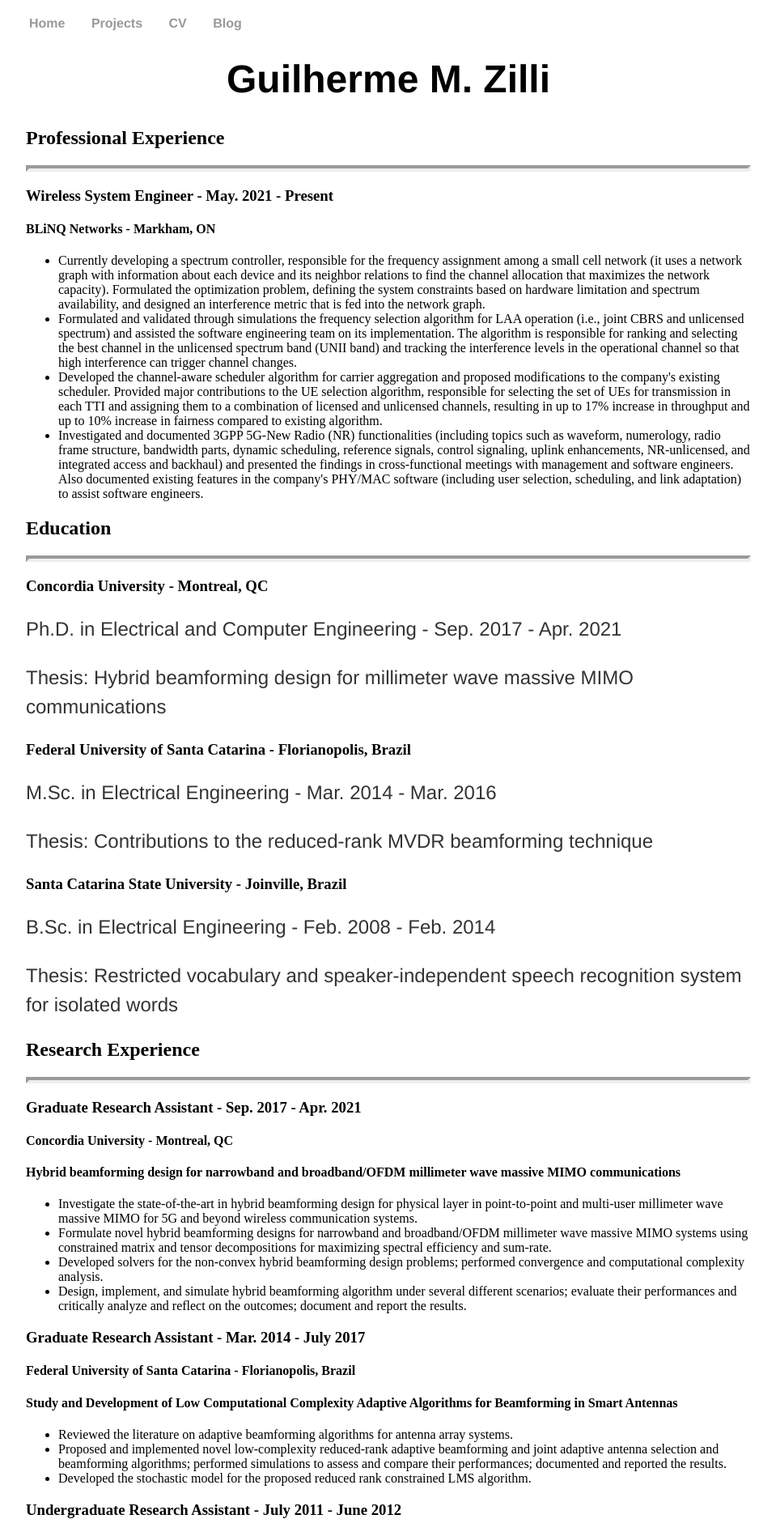
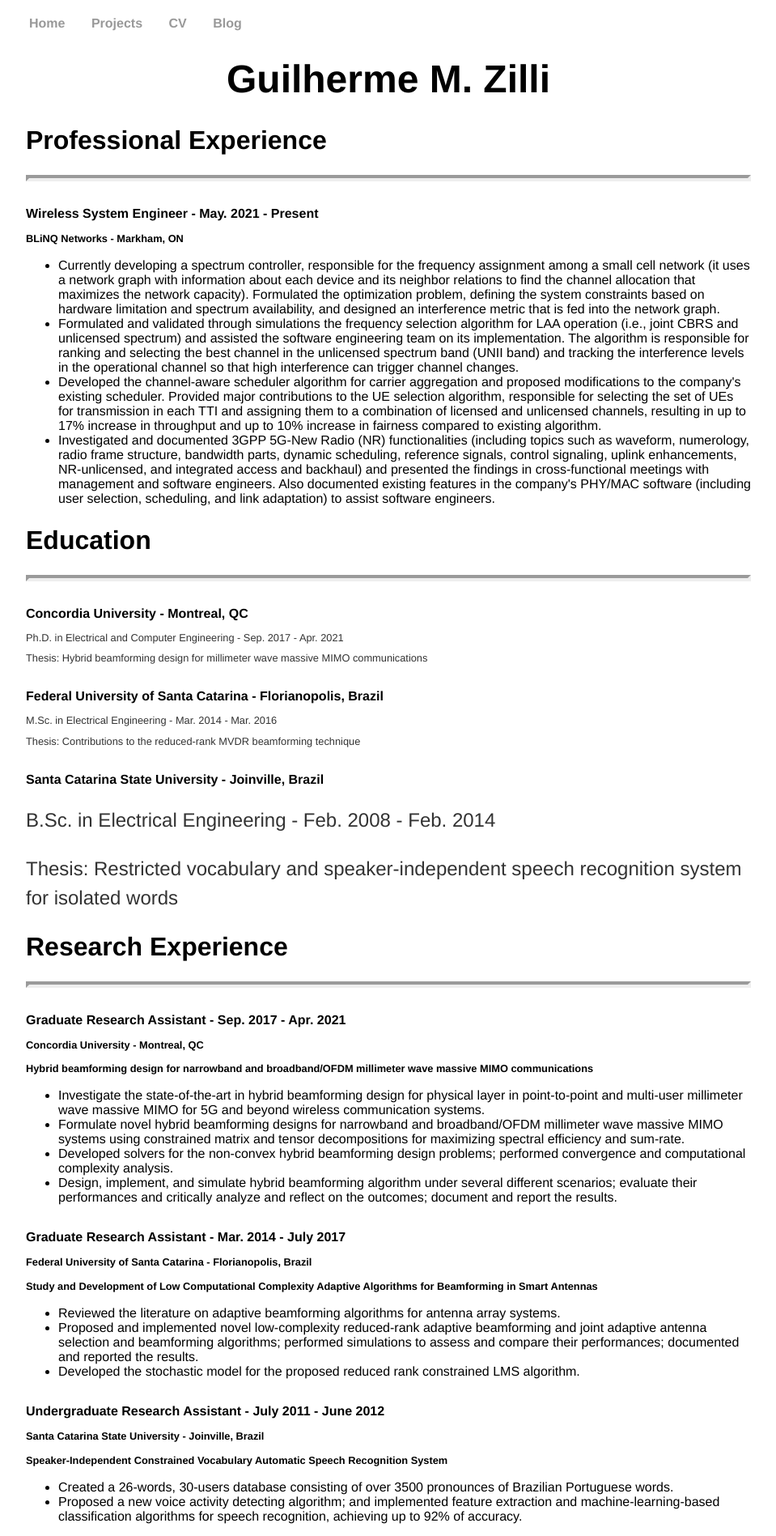
Before and after one commit to zilligm/zilligm.github.io, a Jekyll site: the page built from cv/index.html, in a window 1280 px wide. Shown: the top 1897 px of the page at 81% size, without its empty margins (160-1119 px from the left). Built offline with Jekyll 4.4.1, drawn with Linux system fonts in a browser that asks for light colours.

Commit message:
Update index.html

```diff
--- a/cv/index.html
+++ b/cv/index.html
@@ -4,13 +4,13 @@ title: Guilherme Zilli
 ---
 
 <div class="blurb">
-	<h1 style="text-align: center;">Guilherme M. Zilli</h1>
+	<h1 class="cv" style="text-align: center;">Guilherme M. Zilli</h1>
 
-		<h2>Professional Experience</h2>
+		<h2 class="cv">Professional Experience</h2>
 		<hr />
-			<h3>Wireless System Engineer - May. 2021 - Present</h3>
-				<h4>BLiNQ Networks - Markham, ON</h4>
-				<ul>
+			<h3 class="cv">Wireless System Engineer - May. 2021 - Present</h3>
+				<h4 class="cv">BLiNQ Networks - Markham, ON</h4>
+				<ul class="cv">
 					<li>Currently developing a spectrum controller, responsible for the frequency assignment among a small cell
 						network (it uses a network graph with information about each device and its neighbor relations to find
 						the channel allocation that maximizes the network capacity). Formulated the optimization problem, defining
@@ -32,27 +32,27 @@ title: Guilherme Zilli
 						(including user selection, scheduling, and link adaptation) to assist software engineers.</li>
 				</ul>
 
-		<h2>Education</h2>
+		<h2 class="cv">Education</h2>
 		<hr />
 
-			<h3>Concordia University - Montreal, QC</h3>
-				<p>Ph.D. in Electrical and Computer Engineering - Sep. 2017 - Apr. 2021</p>
-				<p>Thesis: Hybrid beamforming design for millimeter wave massive MIMO communications</p>
+			<h3 class="cv">Concordia University - Montreal, QC</h3>
+				<p class="cv">Ph.D. in Electrical and Computer Engineering - Sep. 2017 - Apr. 2021</p>
+				<p class="cv">Thesis: Hybrid beamforming design for millimeter wave massive MIMO communications</p>
 
-			<h3>Federal University of Santa Catarina - Florianopolis, Brazil</h3>
-				<p>M.Sc. in Electrical Engineering - Mar. 2014 - Mar. 2016</p>
-				<p>Thesis: Contributions to the reduced-rank MVDR beamforming technique</p>
+			<h3 class="cv">Federal University of Santa Catarina - Florianopolis, Brazil</h3>
+				<p class="cv">M.Sc. in Electrical Engineering - Mar. 2014 - Mar. 2016</p>
+				<p class="cv">Thesis: Contributions to the reduced-rank MVDR beamforming technique</p>
 
-			<h3>Santa Catarina State University - Joinville, Brazil</h3>
+			<h3 class="cv">Santa Catarina State University - Joinville, Brazil</h3>
 				<p>B.Sc. in Electrical Engineering - Feb. 2008 - Feb. 2014</p>
 				<p>Thesis: Restricted vocabulary and speaker-independent speech recognition system for isolated words</p>
 
-		<h2>Research Experience</h2>
+		<h2 class="cv">Research Experience</h2>
 		<hr />
-			<h3>Graduate Research Assistant - Sep. 2017 - Apr. 2021</h3>
-				<h4>Concordia University - Montreal, QC</h4>
-				<h4>Hybrid beamforming design for narrowband and broadband/OFDM millimeter wave massive MIMO communications</h4>
-				<ul>
+			<h3 class="cv">Graduate Research Assistant - Sep. 2017 - Apr. 2021</h3>
+				<h4 class="cv">Concordia University - Montreal, QC</h4>
+				<h4 class="cv">Hybrid beamforming design for narrowband and broadband/OFDM millimeter wave massive MIMO communications</h4>
+				<ul class="cv">
 					<li>Investigate the state-of-the-art in hybrid beamforming design for physical layer in point-to-point
 						and multi-user millimeter wave massive MIMO for 5G and beyond wireless communication systems.</li>
 					<li>Formulate novel hybrid beamforming designs for narrowband and broadband/OFDM millimeter wave massive MIMO
@@ -64,39 +64,39 @@ title: Guilherme Zilli
 						results.</li>
 				</ul>
 
-			<h3>Graduate Research Assistant - Mar. 2014 - July 2017</h3>
-				<h4>Federal University of Santa Catarina - Florianopolis, Brazil</h4>
-				<h4>Study and Development of Low Computational Complexity Adaptive Algorithms for Beamforming in Smart Antennas</h4>
-				<ul>
+			<h3 class="cv">Graduate Research Assistant - Mar. 2014 - July 2017</h3>
+				<h4 class="cv" class="cv">Federal University of Santa Catarina - Florianopolis, Brazil</h4>
+				<h4 class="cv">Study and Development of Low Computational Complexity Adaptive Algorithms for Beamforming in Smart Antennas</h4>
+				<ul class="cv">
 					<li>Reviewed the literature on adaptive beamforming algorithms for antenna array systems.</li>
 					<li>Proposed and implemented novel low-complexity reduced-rank adaptive beamforming and joint adaptive antenna
 						selection and beamforming algorithms; performed simulations to assess and compare their performances;
 						documented and reported the results.</li>
 					<li>Developed the stochastic model for the proposed reduced rank constrained LMS algorithm.</li>
 				</ul>
-			<h3>Undergraduate Research Assistant - July 2011 - June 2012</h3>
-				<h4>Santa Catarina State University - Joinville, Brazil</h4>
-				<h4>Speaker-Independent Constrained Vocabulary Automatic Speech Recognition System</h4>
-				<ul>
+			<h3 class="cv">Undergraduate Research Assistant - July 2011 - June 2012</h3>
+				<h4 class="cv">Santa Catarina State University - Joinville, Brazil</h4>
+				<h4 class="cv">Speaker-Independent Constrained Vocabulary Automatic Speech Recognition System</h4>
+				<ul class="cv">
 					<li>Created a 26-words, 30-users database consisting of over 3500 pronounces of Brazilian Portuguese
 						words.</li>
 					<li>Proposed a new voice activity detecting algorithm; and implemented feature extraction and
 						machine-learning-based classification algorithms for speech recognition, achieving up to 92%
 						of accuracy.</li>
 				</ul>
-			<h3>Undergraduate Research Assistant - Jan. 2009 -- June 2010</h3>
-				<h4>Santa Catarina State University - Joinville, Brazil</h4>
-				<h4>Adaptations in Household Appliances for Visual Impaired Individuals</h4>
-				<ul>
+			<h3 class="cv">Undergraduate Research Assistant - Jan. 2009 -- June 2010</h3>
+				<h4 class="cv">Santa Catarina State University - Joinville, Brazil</h4>
+				<h4 class="cv">Adaptations in Household Appliances for Visual Impaired Individuals</h4>
+				<ul class="cv">
 					<li>Adapted a washing machine user interface to accommodate an assistive interface for visually
 						impaired individuals.</li>
 					<li>Developed a color sensor and sound reproducing system and integrated them to an embedded system.</li>
 				</ul>
-		<h2>Teaching Experience</h2>
+		<h2 class="cv">Teaching Experience</h2>
 		<hr />
-			<h3>Teaching Assistant - Digital Signal Processing - Summer 2019, Fall 2020</h3>
-				<h4>Concordia University - Montreal, QC</h4>
-				<ul>
+			<h3 class="cv">Teaching Assistant - Digital Signal Processing - Summer 2019, Fall 2020</h3>
+				<h4 class="cv">Concordia University - Montreal, QC</h4>
+				<ul class="cv">
 					<li>Assisted professor in designing Matlab assignments and provided reference solution to the proposed
 						problems.</li>
 					<li>Guided students on homework and lab assignments; graded project submissions and provided students with
@@ -104,9 +104,9 @@ title: Guilherme Zilli
 					<li>Lectured a university level class of 30+ students.</li>
 				</ul>
 
-		<h2>Scholarships and Awards</h2>
+		<h2 class="cv">Scholarships and Awards</h2>
 		<hr />
-		<ul>
+		<ul class="cv">
 			<li>Concordia Conference and Exposition Award -- School of Graduate Studies, Concordia University (2021)</li>
 			<li>Concordia Accelerate Award -- School of Graduate Studies, Concordia University (2021)</li>
 			<li>Concordia International Tuition Award of Excellence -- Graduate Awards Office, Concordia University (2017-2020)</li>
@@ -116,9 +116,9 @@ title: Guilherme Zilli
 			<li>Whirlpool Innovation Award -- Whirlpool Latin America (2010)</li>
 		</ul>
 
-		<h2>Other Relevant Training</h2>
+		<h2 class="cv">Other Relevant Training</h2>
 		<hr />
-		<ul>
+		<ul class="cv">
 			<li>Reinforcement Learning Specialization - University of Alberta/Coursera (2023)</li>
 			<li>Time Series with Python and Machine Learning Fundamentals with Python - Datacamp (2023)</li>
 			<li>Machine Learning Specialization - University of Washington/Coursera (2022)</li>
@@ -135,10 +135,10 @@ title: Guilherme Zilli
 			<li>Machine Learning - Coursera/Stanford (2018)</li>
 		</ul>
 
-		<h2>Scholarly Activities</h2>
+		<h2 class="cv">Scholarly Activities</h2>
 		<hr />
-			<h3>Reviewer in the following journals:</h3>
-			<ul>
+			<h3 class="cv">Reviewer in the following journals:</h3>
+			<ul class="cv">
 				<li>IEEE Journal on Selected Areas in Communications</li>
 				<li>IEEE Transactions on Signal Processing</li>
 				<li>IEEE Transactions on Communications</li>
@@ -152,8 +152,8 @@ title: Guilherme Zilli
 				<li>Chinese Journal of Aeronautics</li>
 			</ul>
 
-			<h3>Reviewer in the following conferences:</h3>
-			<ul>
+			<h3 class="cv">Reviewer in the following conferences:</h3>
+			<ul class="cv">
 				<li>IEEE 97th Vehicular Technology Conference: VTC2023-Spring (2023)</li>
 				<li>IEEE International Symposium on Circuits and Systems (2021)</li>
 				<li>XXXVIII Brazilian Telecommunication Symposium (2020)</li>
@@ -166,10 +166,10 @@ title: Guilherme Zilli
 				<li>XXXIII Brazilian Telecommunication Symposium (2015)</li>
 			</ul>
 
-		<h2>Publications</h2>
+		<h2 class="cv">Publications</h2>
 		<hr />
-			<h3>Journals</h3>
-			<ol>
+			<h3 class="cv">Journals</h3>
+			<ol class="cv">
 				<li>G. M. Zilli and W.-P. Zhu, 'Constrained Tensor Decomposition-Based Hybrid Beamforming for mmWave
 					Massive MIMO-OFDM Communication Systems,' IEEE Transaction on Vehicular Technology,
 					v. 70, n. 6, pp. 5775-5788, Jun. 2021</li>
@@ -185,8 +185,8 @@ title: Guilherme Zilli
 					Electrical Systems, v. 25, p. 228--236, Jan. 2014.</li>
 			</ol>
 
-			<h3>Conferences</h3>
-			<ol>
+			<h3 class="cv">Conferences</h3>
+			<ol class="cv">
 				<li>G. M. Zilli and W.-P. Zhu, 'TUCKER2-based Hybrid Beamforming Design for mmWave OFDM Massive MIMO
 					Communications,' in IEEE 93rd Veh. Technol. Conf.: VTC2021-Spring, Helsinki, Finland. Apr. 2021,
 					pp. 1-5.</li>
```
